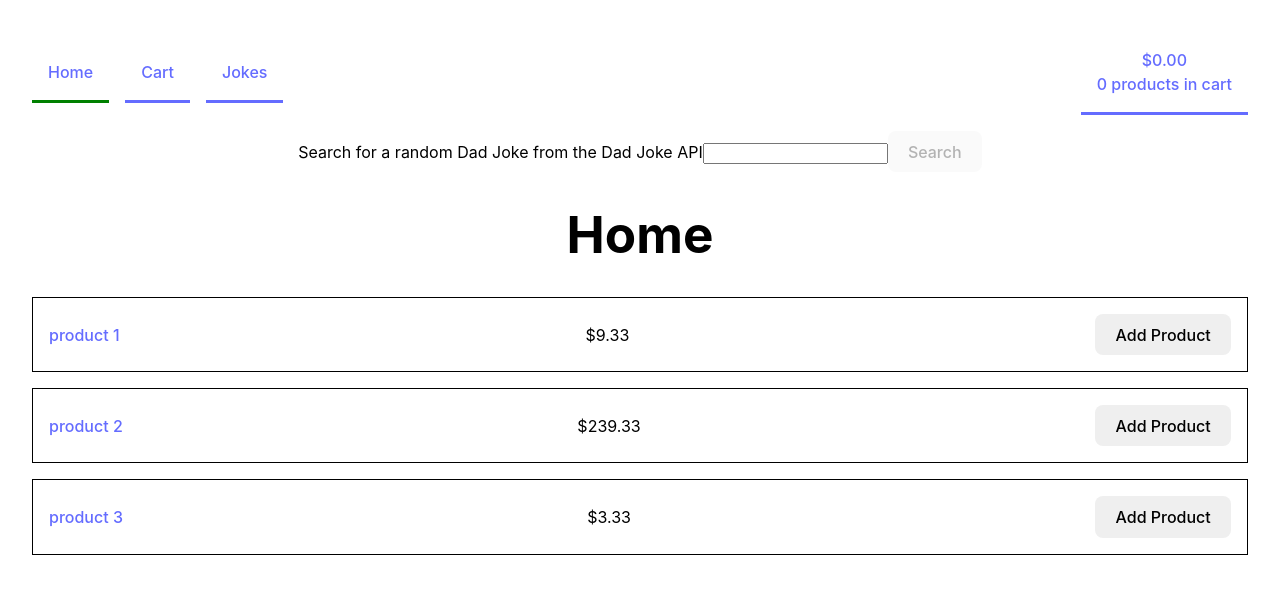
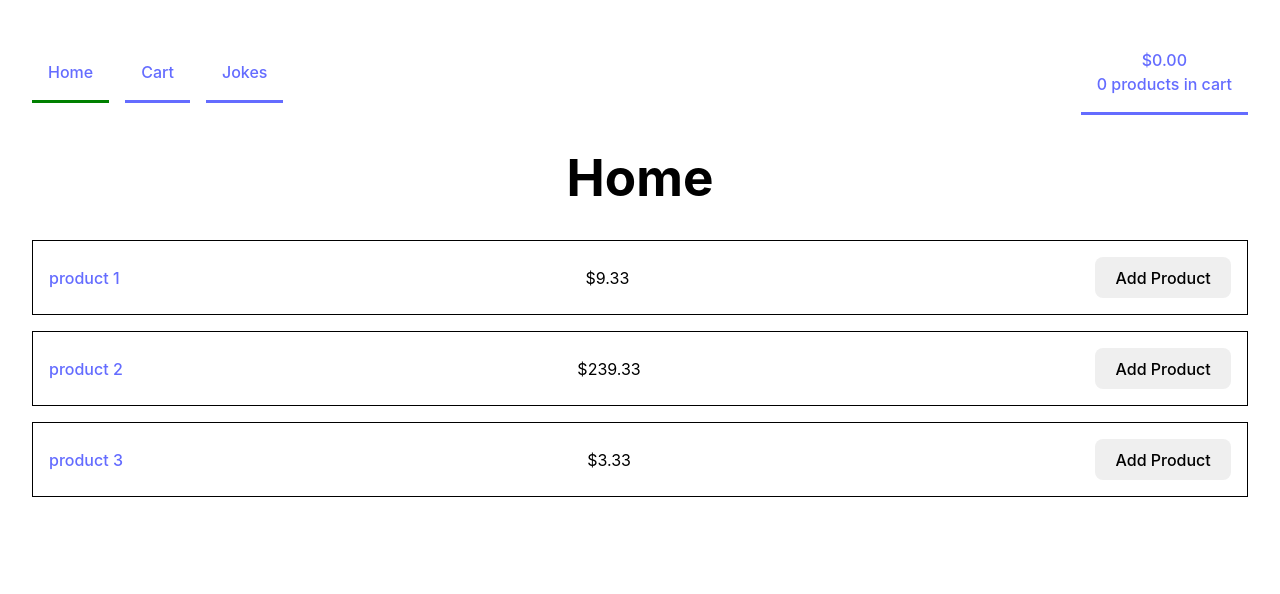
Before and after one commit to bigandy/react-redux-cart, a React (Vite) app: page / in a window 1280 px wide. Shown: the top 594 px of the page. Built offline with nearby package versions, Linux system fonts and the light colour scheme.

Commit message:
move input to jokes page, rename it

```diff
--- a/src/components/Header.tsx
+++ b/src/components/Header.tsx
@@ -3,8 +3,6 @@ import { NavLink } from "react-router";
 import { memo } from "react";
 
 import Basket from "@components/Basket";
-
-import HeaderInput from "@components/HeaderInput";
 
 export const Header = memo(function Header() {
   return (
@@ -15,8 +13,6 @@ export const Header = memo(function Header() {
         <NavLink to="/jokes">Jokes</NavLink>
         <Basket className="ml-auto" />
       </nav>
-
-      <HeaderInput />
     </header>
   );
 });
--- a/src/components/HeaderInput.tsx
+++ b/src/components/JokesInput.tsx
@@ -5,7 +5,7 @@ import { useDispatch } from "react-redux";
 
 import { useAppSelector } from "@stores/store";
 
-const HeaderInput = memo(() => {
+const JokesInput = memo(() => {
   const inputText = useAppSelector((state) => state.jokes.value);
   const status = useAppSelector((state) => state.jokes.status);
 
@@ -40,4 +40,4 @@ const HeaderInput = memo(() => {
     </form>
   );
 });
-export default HeaderInput;
+export default JokesInput;
--- a/src/pages/JokesPage.tsx
+++ b/src/pages/JokesPage.tsx
@@ -2,6 +2,7 @@ import { clearCart } from "@stores/cartSlice";
 import { memo } from "react";
 
 import { useAppSelector } from "@stores/store";
+import JokesInput from "@components/JokesInput";
 
 export const JokesPage = memo(() => {
   //   const total = useAppSelector(getTotal);
@@ -14,6 +15,8 @@ export const JokesPage = memo(() => {
   return (
     <>
       <h1>Jokes</h1>
+
+      <JokesInput />
 
       {jokes.length > 0 ? (
         <>
```
